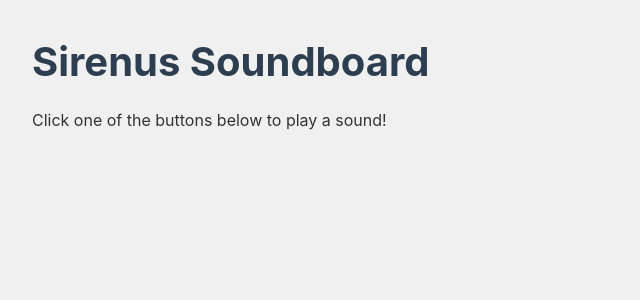
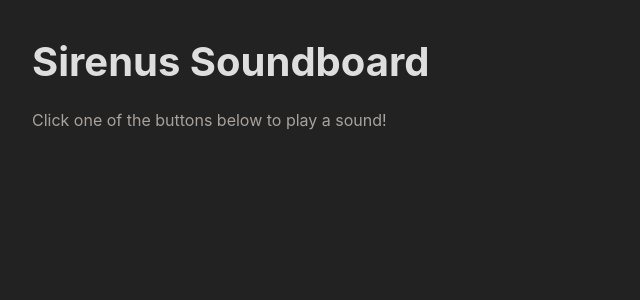
Before and after one commit to apesoda/sirenus, a Flask app: template templates/index.html in a window 1280 px wide. Shown: the top 300 px of the page, without its empty margins (0-640 px from the left). Run offline with Flask 3, Linux system fonts and the light colour scheme; the template is opened without the code that fills it, so the values that code supplies are empty.

Commit message:
turned the default css to dark mode to save myself headaches when working on this at night

```diff
--- a/static/style.css
+++ b/static/style.css
@@ -9,7 +9,7 @@ body {
     font-family: 'Inter', sans-serif; /* You can choose any font you prefer */
     font-size: 1rem; /* Base font size (16px) */
     line-height: 1.5; /* Line height for better readability */
-    background-color: #f0f0f0; /* Light gray background */
+    background-color: #222222; /* Dark gray background */
     color: #333; /* Dark gray text color */
     padding: 2rem; /* Add some padding to the body */
 }
@@ -17,25 +17,26 @@ body {
 /* Heading styles */
 h1 {
     font-size: 2.5rem; /* 40px */
-    color: #2c3e50; /* Dark blue color */
+    color: #dedede; /* Light grey color */
     margin-bottom: 1rem; /* Space below heading */
 }
 
 h2 {
     font-size: 2rem; /* 32px */
-    color: #34495e; /* Medium blue color */
+    color: #dedede; /* Light grey color */
     margin-bottom: 0.75rem; /* Space below heading */
 }
 
 h3 {
     font-size: 1.5rem; /* 24px */
-    color: #7f8c8d; /* Gray color */
+    color: #dedede; /* Light grey color */
     margin-bottom: 0.5rem; /* Space below heading */
 }
 
 /* Paragraph styles */
 p {
     font-size: 1rem; /* 16px */
+    color: #a8a29e; /* Light grey color */
     margin-bottom: 1rem; /* Space below paragraphs */
 }
 
```
